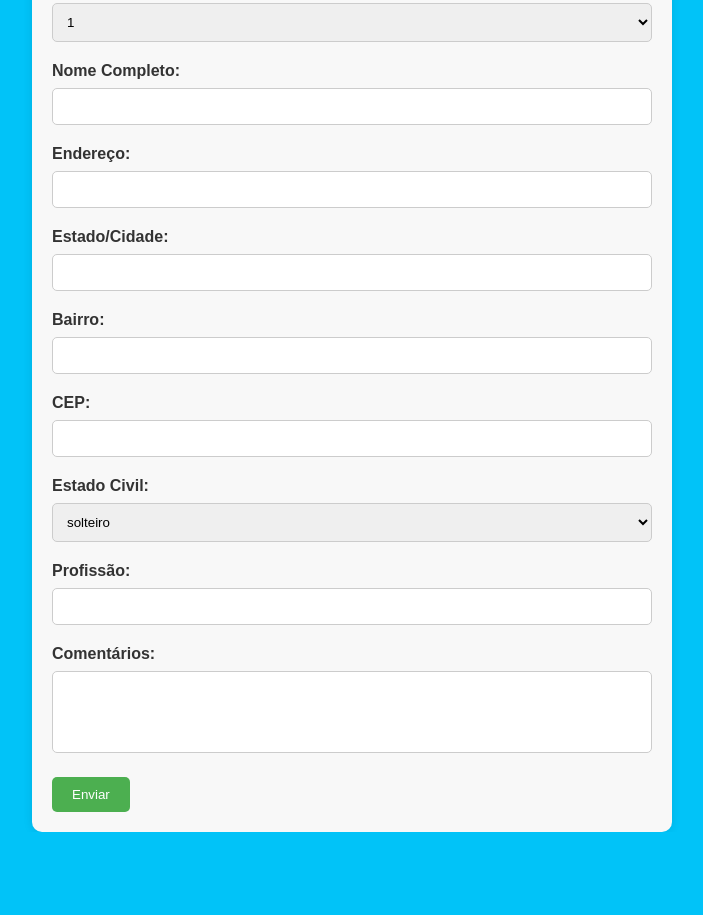
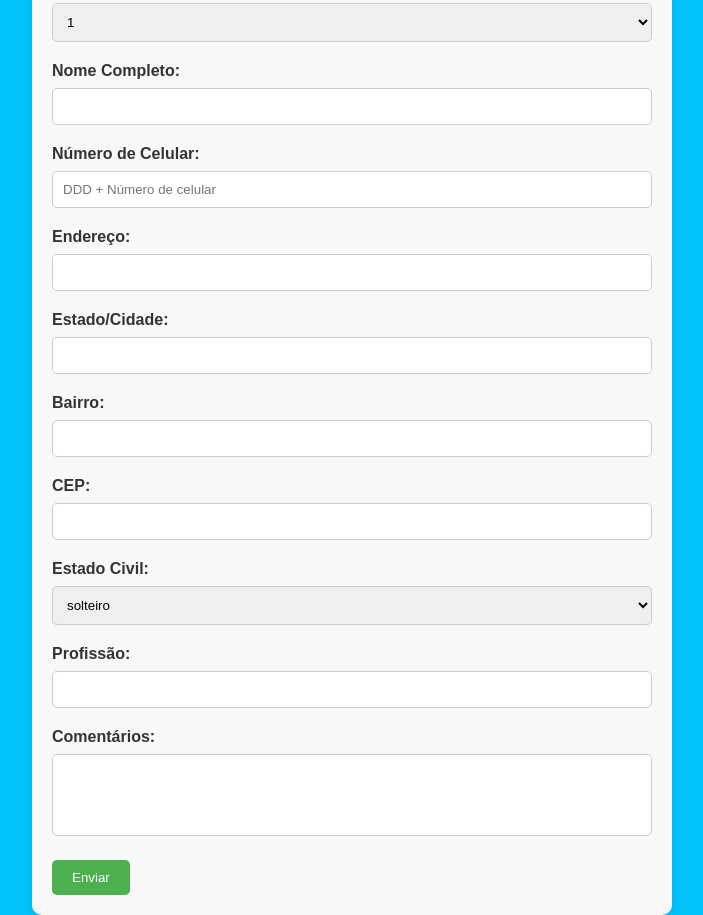
Before and after one commit to andersongarciapinheiro/danifagundes, a plain HTML site: page agendamento.html in a window 1280 px wide. Shown: the part 870-1785 px from the top of the page, without its empty margins (288-991 px from the left). Before the commit the page ends 1702 px from the top, so only its background shows below. Drawn offline with Linux system fonts and the light colour scheme.

Commit message:
Update agendamento.html

```diff
--- a/agendamento.html
+++ b/agendamento.html
@@ -91,6 +91,9 @@
       <label for="nome">Nome Completo:</label>
       <input type="text" id="nome" name="nome" required>
 
+      <label for="telefone">Número de Celular:</label>
+        <input type="tel" id="telefone" name="telefone" required placeholder="DDD + Número de celular">
+
       <label for="endereco">Endereço:</label>
       <input type="text" id="endereco" name="endereco" required>
 
```
